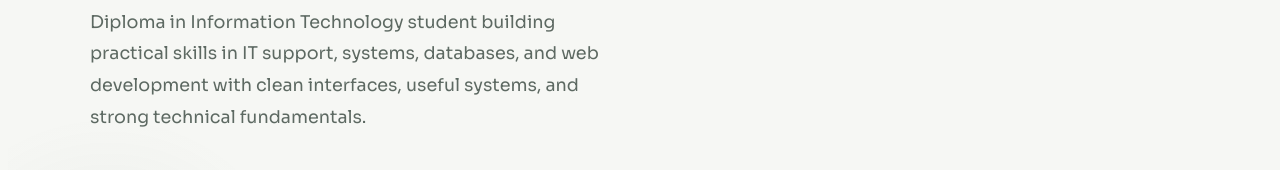
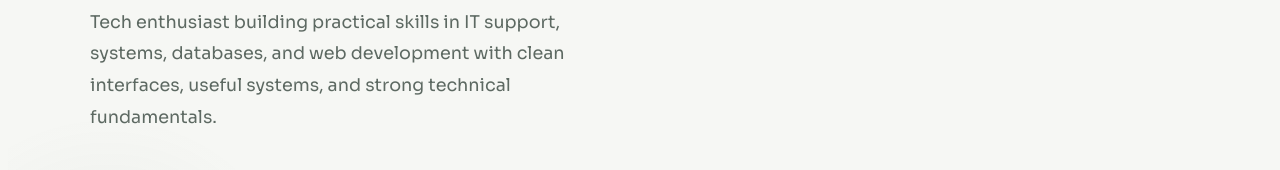
Before and after one commit to L-kandagor/Portfolio, a plain HTML site: page index.html in a window 1280 px wide. Shown: the part 587-757 px from the top of the page. Drawn offline with nearby package versions, Linux system fonts and the light colour scheme.

```diff
--- a/index.html
+++ b/index.html
@@ -30,7 +30,7 @@
         <div class="hero-inner">
             <span class="hero-tag">IT Support · Web Development · Systems</span>
             <h1>Linda<br><em>Jelagat.</em></h1>
-            <p class="hero-sub">Diploma in Information Technology student building practical skills in IT support, systems, databases, and web development with clean interfaces, useful systems, and strong technical fundamentals.</p>
+            <p class="hero-sub">Tech enthusiast building practical skills in IT support, systems, databases, and web development with clean interfaces, useful systems, and strong technical fundamentals.</p>
             <div class="hero-cta">
                 <a href="#projects" class="btn btn-primary">View my work</a>
                 <a href="#contact" class="btn btn-outline">Get in touch</a>
```
